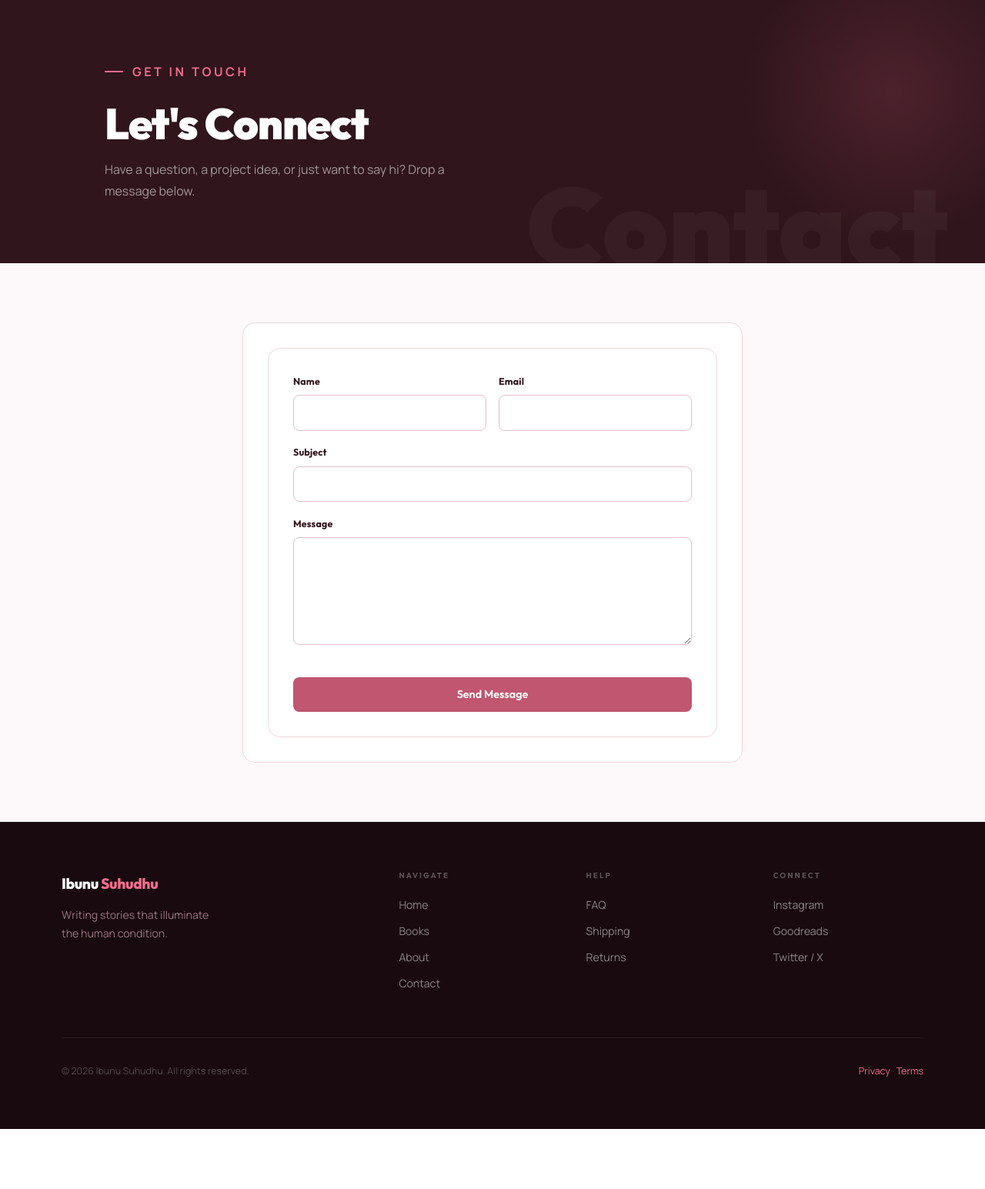
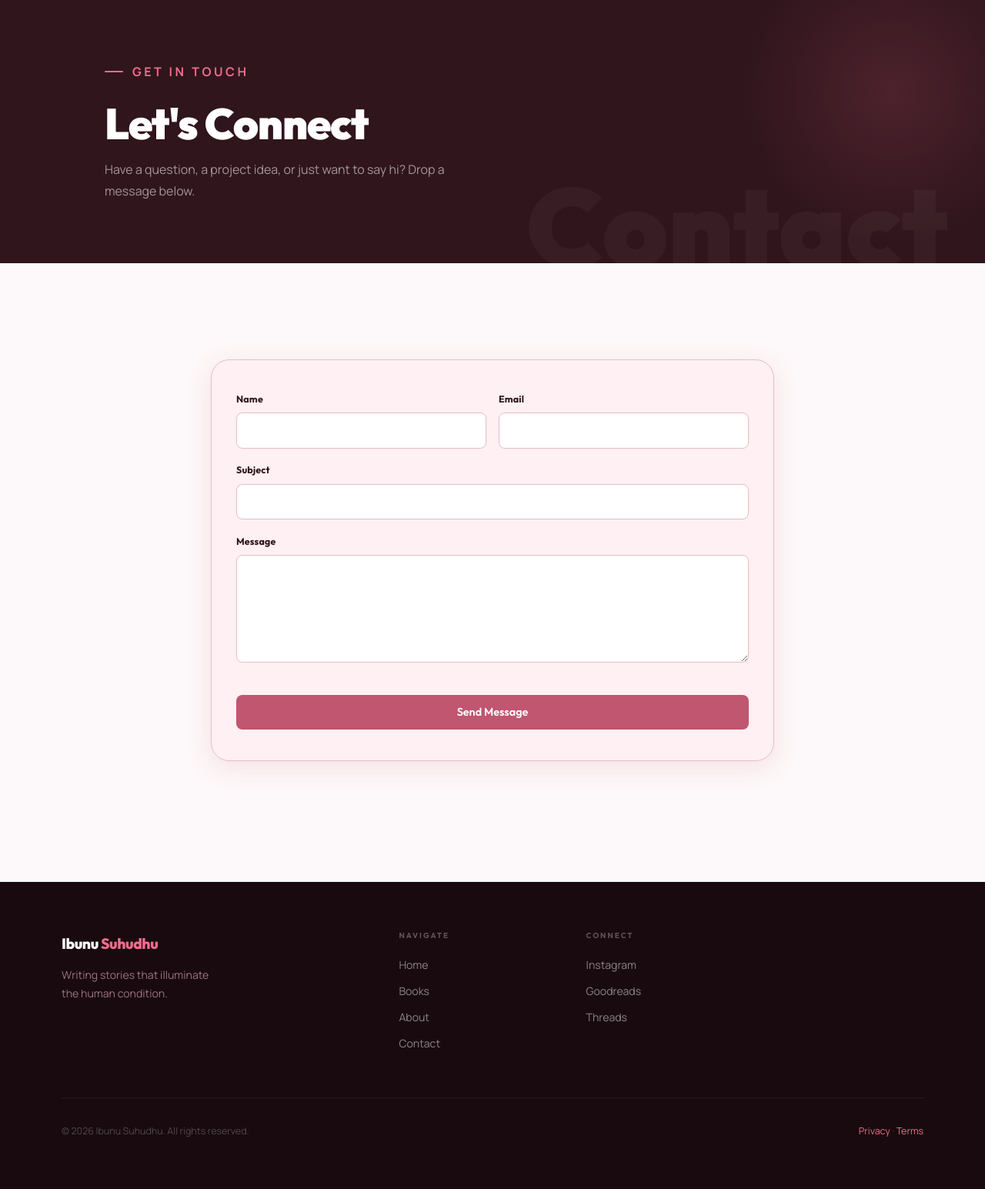
Before and after one commit to ibunusuhudhu789/author_website, a Flask app: page /contact in a window 1280 px wide. Shown: the part 76-1621 px from the top of the page at 77% size. Before the commit the page ends 1543 px from the top, so only its background shows below. Run offline with Flask 3, Linux system fonts and the light colour scheme; the visitor is signed in with stand-in values (Sample User, id 1); some libraries are stand-ins or nearby versions.

Commit message:
Updated the contact form

```diff
--- a/templates/contact.html
+++ b/templates/contact.html
@@ -11,9 +11,9 @@
     </div>
 
     <section>
-        <div class="container-sm">
-            <div class="form-card animate-fadeup">
-                <div class="form-card animate-fadeup">
+    <div class="dashboard-wrap">
+    <div class="dashboard-card">
+
     {% with messages = get_flashed_messages() %}
       {% if messages %}
         <div class="flash-messages">
--- a/templates/footer.html
+++ b/templates/footer.html
@@ -12,16 +12,10 @@
       <a href="/contact">Contact</a>
     </div>
     <div class="footer-col">
-      <h4>Help</h4>
-      <a href="#">FAQ</a>
-      <a href="#">Shipping</a>
-      <a href="#">Returns</a>
-    </div>
-    <div class="footer-col">
       <h4>Connect</h4>
-      <a href="#">Instagram</a>
-      <a href="#">Goodreads</a>
-      <a href="#">Twitter / X</a>
+      <a href="https://www.instagram.com/ibunusuhudhu_author/?hl=en" target="_blank">Instagram</a>
+      <a href="https://www.goodreads.com/author/show/67010744.Ibunu_Suhudhu" target="_blank">Goodreads</a>
+      <a href="https://www.threads.com/@ibunusuhudhu_author" target="_blank">Threads</a>
     </div>
   </div>
   <div class="footer-bottom">
```
